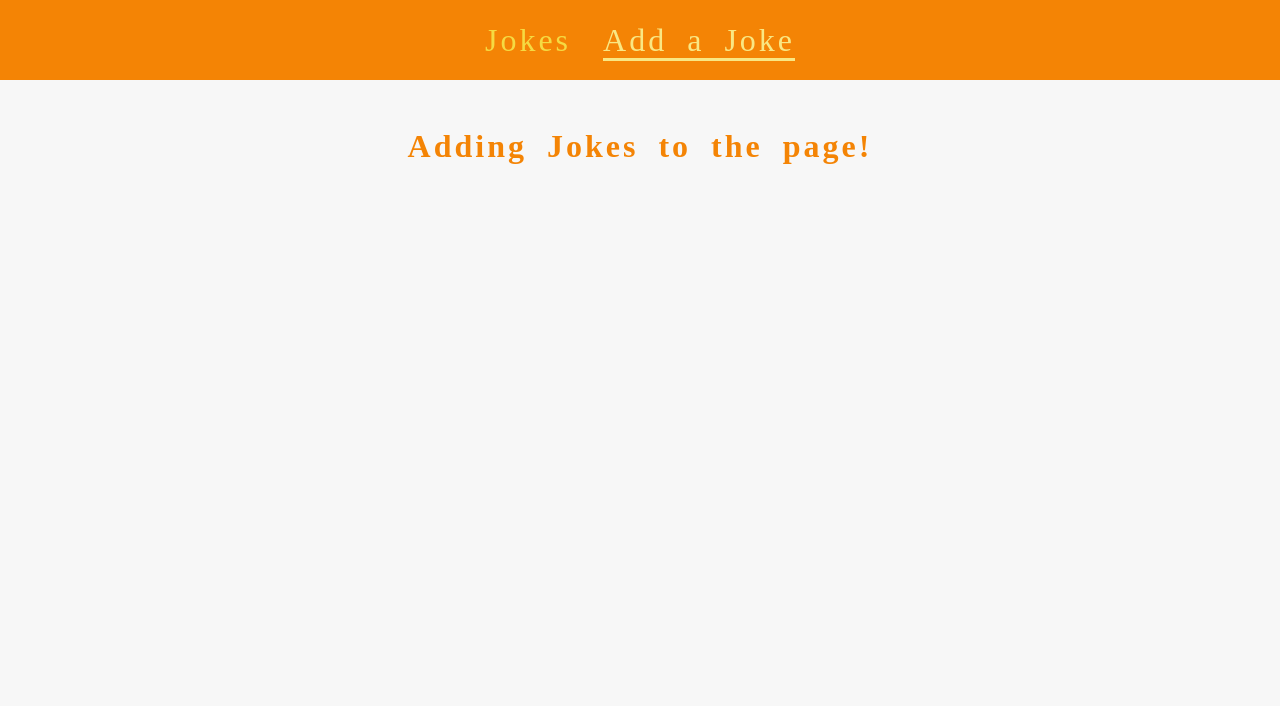
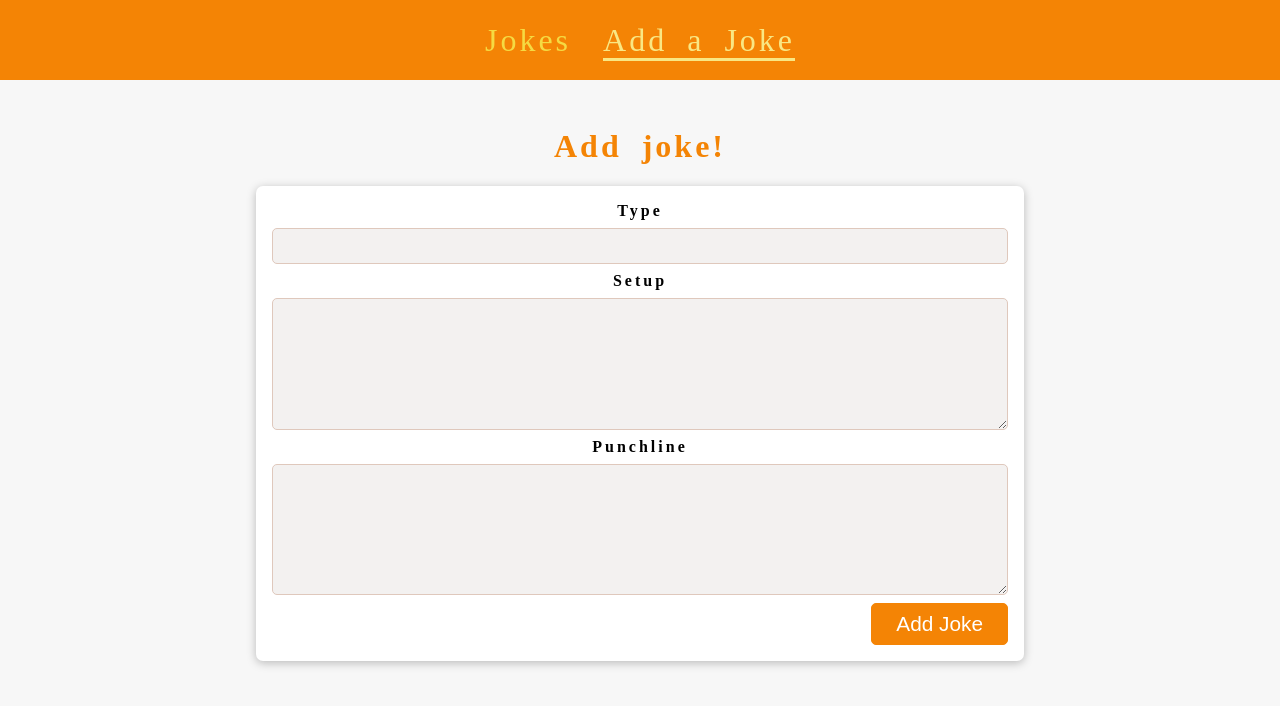
Before and after one commit to Waldemar-00/react_router, a React (Create React App) app: page /jokes-add in a window 1280 px wide. Shown: the top 706 px of the page. Built offline with nearby package versions, Linux system fonts and the light colour scheme; a web font is replaced by a local one.

Commit message:
I added the form of writing a custom joke.

```diff
--- a/src/components/jokes/JokeForm.js
+++ b/src/components/jokes/JokeForm.js
@@ -1,20 +1,20 @@
 import { useRef } from 'react'
 
-import Card from '../ui/Card'
+import Card from '../UI/Card'
 import Loader from '../UI/Loader'
 import styles from './JokeForm.module.css'
 
 const JokeForm = (props) => {
-  const topicInputRef = useRef()
-  const textInputRef = useRef()
+  const typeInputRef = useRef()
+  const setupInputRef = useRef()
+  const punchlineInputRef = useRef()
 
   function submitFormHandler(event) {
     event.preventDefault()
-
-    const enteredTopic = topicInputRef.current.value
-    const enteredText = textInputRef.current.value
-
-    props.onAddJoke({ topic: enteredTopic, text: enteredText })
+    const type = typeInputRef.current.value
+    const setup = setupInputRef.current.value
+    const punchline = punchlineInputRef.current.value
+    props.onAddJoke({ type, setup, punchline })
   }
 
   return (
@@ -27,12 +27,16 @@ const JokeForm = (props) => {
         )}
 
         <div className={styles.control}>
-          <label htmlFor='topic'>Topic</label>
-          <input type='text' id='topic' ref={topicInputRef} />
+          <label htmlFor='type'>Type</label>
+          <input type='text' id='type' ref={typeInputRef} />
         </div>
         <div className={styles.control}>
-          <label htmlFor='text'>Text</label>
-          <textarea id='text' rows='5' ref={textInputRef}></textarea>
+          <label htmlFor='setup'>Setup</label>
+          <textarea id='setup' type='text' rows='5' ref={setupInputRef}></textarea>
+        </div>
+        <div className={styles.control}>
+          <label htmlFor='punchline'>Punchline</label>
+          <textarea id='punchline' type='text' rows='5' ref={punchlineInputRef}></textarea>
         </div>
         <div className={styles.actions}>
           <button className='btn'>Add Joke</button>
--- a/src/components/jokes/JokeItem.js
+++ b/src/components/jokes/JokeItem.js
@@ -10,7 +10,7 @@ const JokeItem = ({id, type, setup, punchline}) => {
         </blockquote>
         <figcaption>{type}</figcaption>
       </figure>
-      <Link to='' className='btn'>Expand</Link>
+      <Link to={`/jokes/${id}`} className='btn'>Expand</Link>
     </li>
   )
 }
--- a/src/components/pages/jokes/Add.js
+++ b/src/components/pages/jokes/Add.js
@@ -1,7 +1,12 @@
+import JokeForm from '../../jokes/JokeForm'
 const Add = () => {
+  const onAddJokeHandle = (joke) => {
+    console.log(joke)
+  }
   return (
     <>
-      <h1>Adding Jokes to the page!</h1>
+      <h1>Add joke!</h1>
+      <JokeForm onAddJoke={onAddJokeHandle}/>
     </>
   )
 }
```
